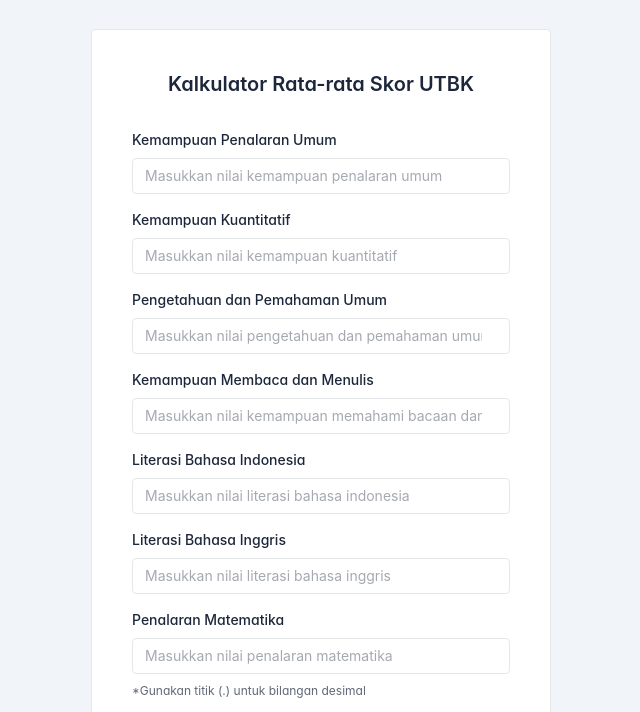
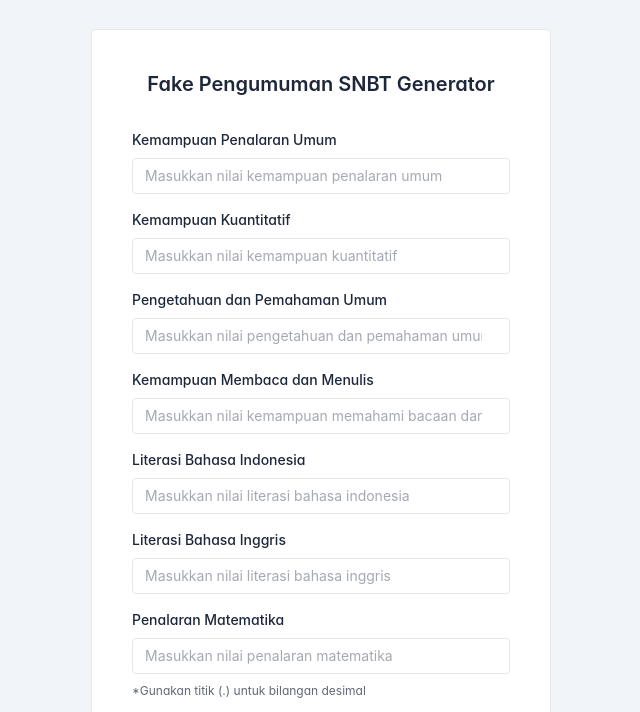
Before and after one commit to rafirh/fake-pengumuman-snbt-2023, a plain HTML site: page index.html in a window 1280 px wide. Shown: the part 76-788 px from the top of the page, without its empty margins (319-959 px from the left). Drawn offline with nearby package versions, Linux system fonts and the light colour scheme; no server answers; a web font is replaced by a local one.

Commit message:
updaet title

```diff
--- a/index.html
+++ b/index.html
@@ -37,7 +37,7 @@
         </div>
         <div class="card card-md">
           <div class="card-body">
-            <h2 class="h2 text-center mb-4">Kalkulator Rata-rata Skor UTBK</h2>
+            <h2 class="h2 text-center mb-4">Fake Pengumuman SNBT Generator</h2>
             <div class="mb-3">
               <label class="form-label">Kemampuan Penalaran Umum</label>
               <input
```
